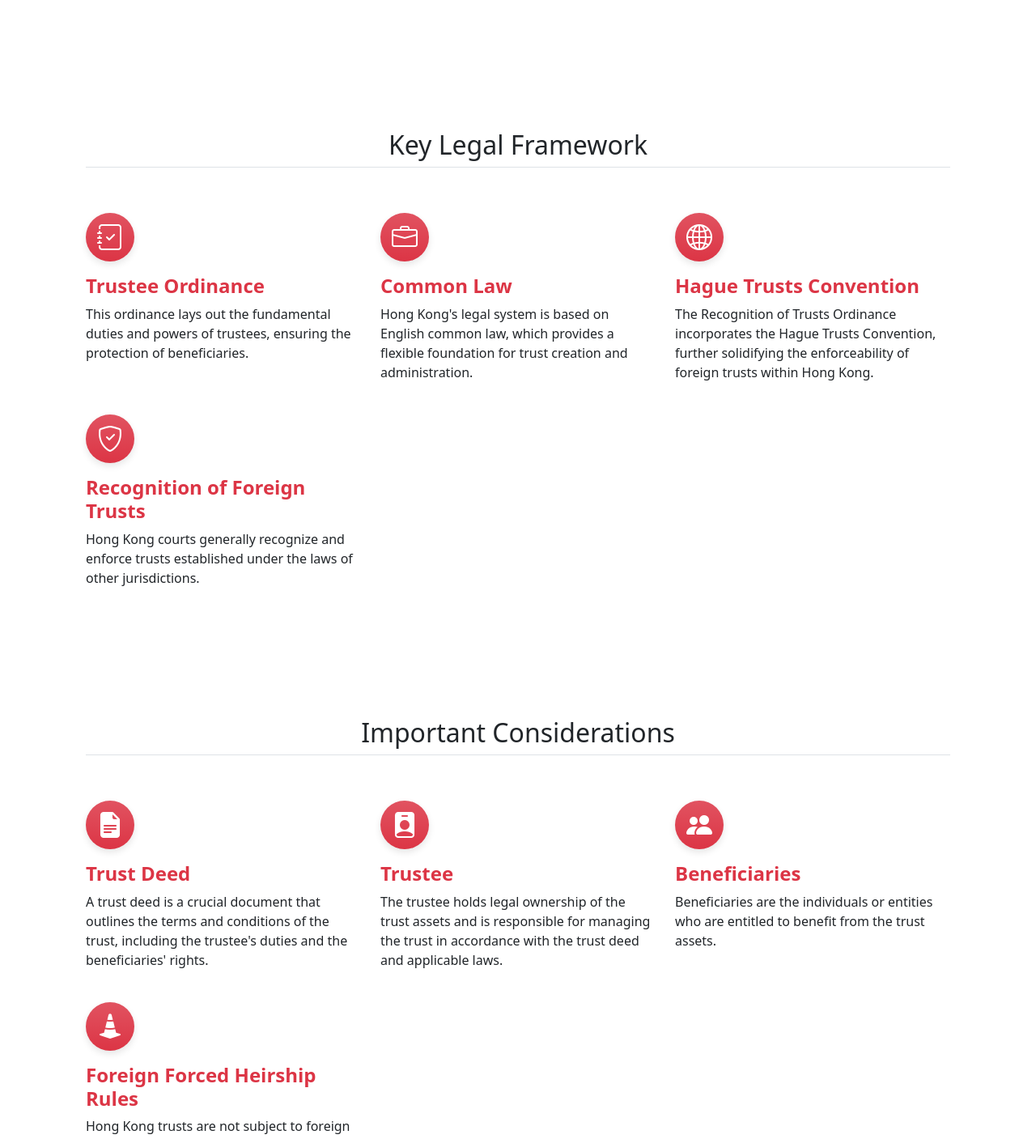
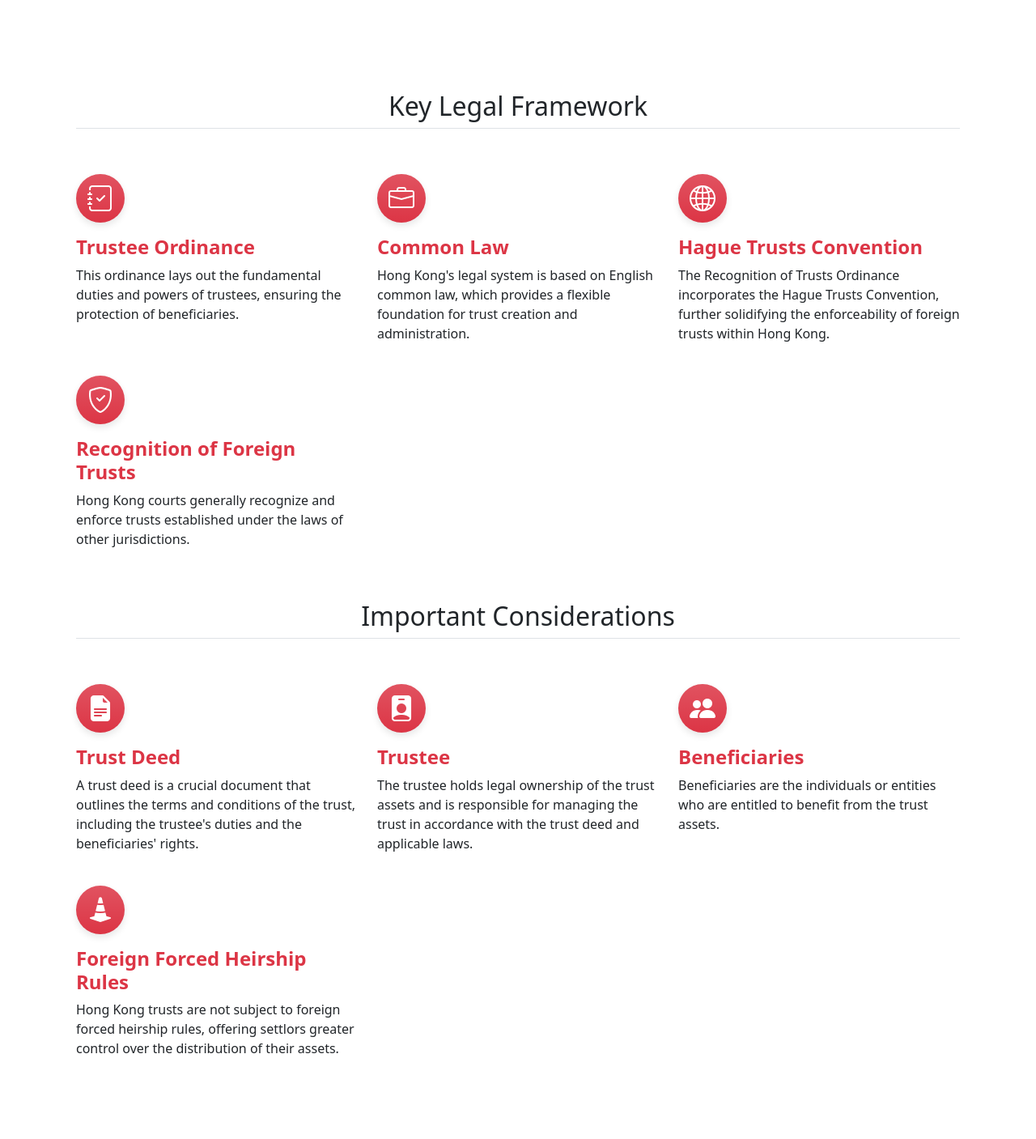
Before and after one commit to WhitelightningDev/hongkongtrust, an Angular app: page / in a window 1280 px wide. Shown: the part 1429-2836 px from the top of the page at 81% size. Built offline with nearby package versions, Linux system fonts and the light colour scheme.

Commit message:
`Remove unnecessary class attributes from HTML elements in welcomepage.html`

```diff
--- a/src/app/pages/welcomepage/welcomepage.html
+++ b/src/app/pages/welcomepage/welcomepage.html
@@ -100,7 +100,7 @@
 
 
 
-  <div class="container px-4 py-5" id="featured-3">
+  <div class="container " id="featured-3">
   <h2 class="pb-2 border-bottom text-center">Key Legal Framework</h2>
   <div class="row g-4 py-5 row-cols-1 row-cols-lg-3">
 
@@ -158,7 +158,7 @@
 </div>
 
 
- <div class="container px-4 py-5" id="featured-3">
+ <div class="container " id="featured-3">
   <h2 class="pb-2 border-bottom text-center">Important Considerations</h2>
   <div class="row g-4 py-5 row-cols-1 row-cols-lg-3">
 
```
